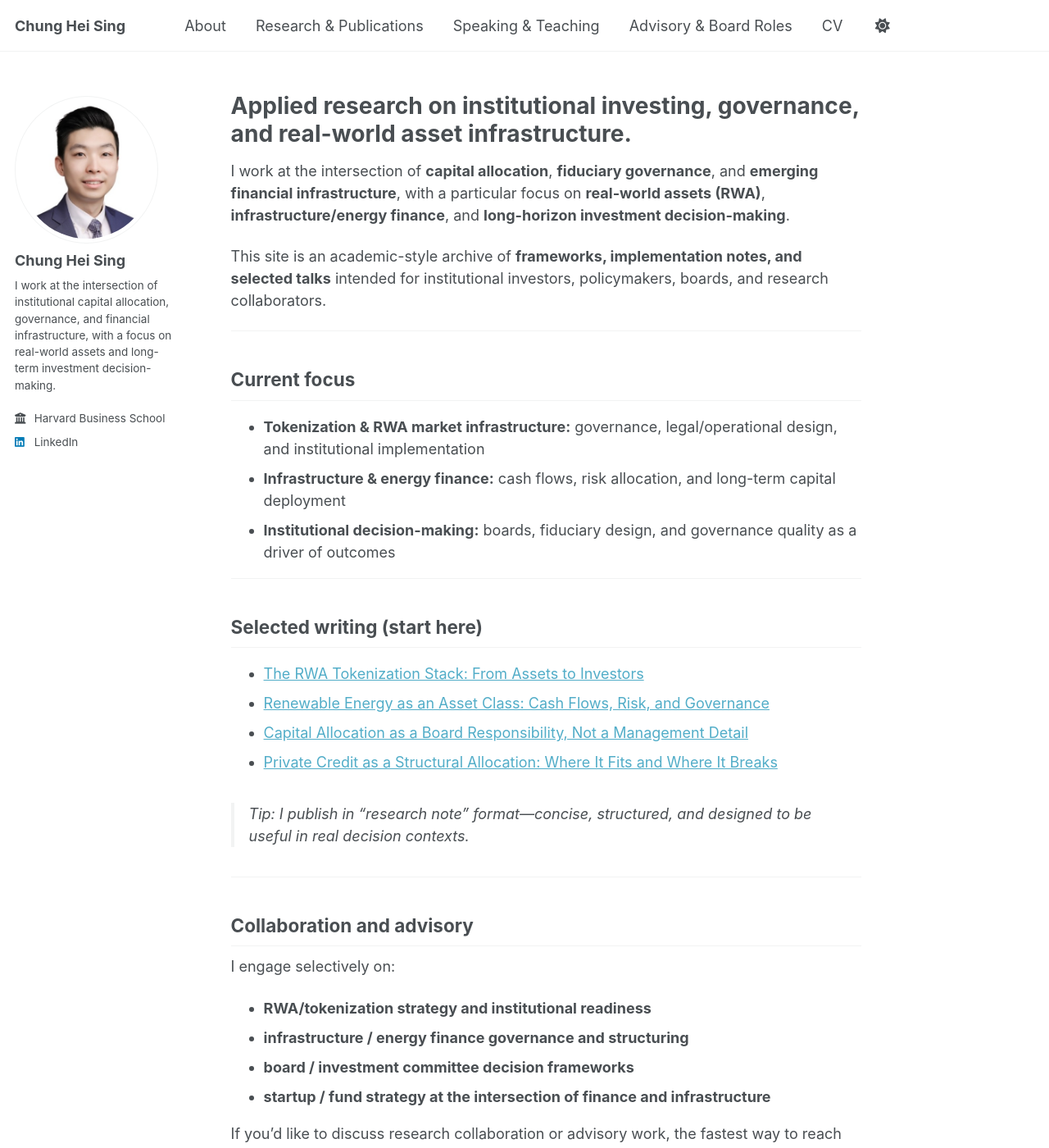
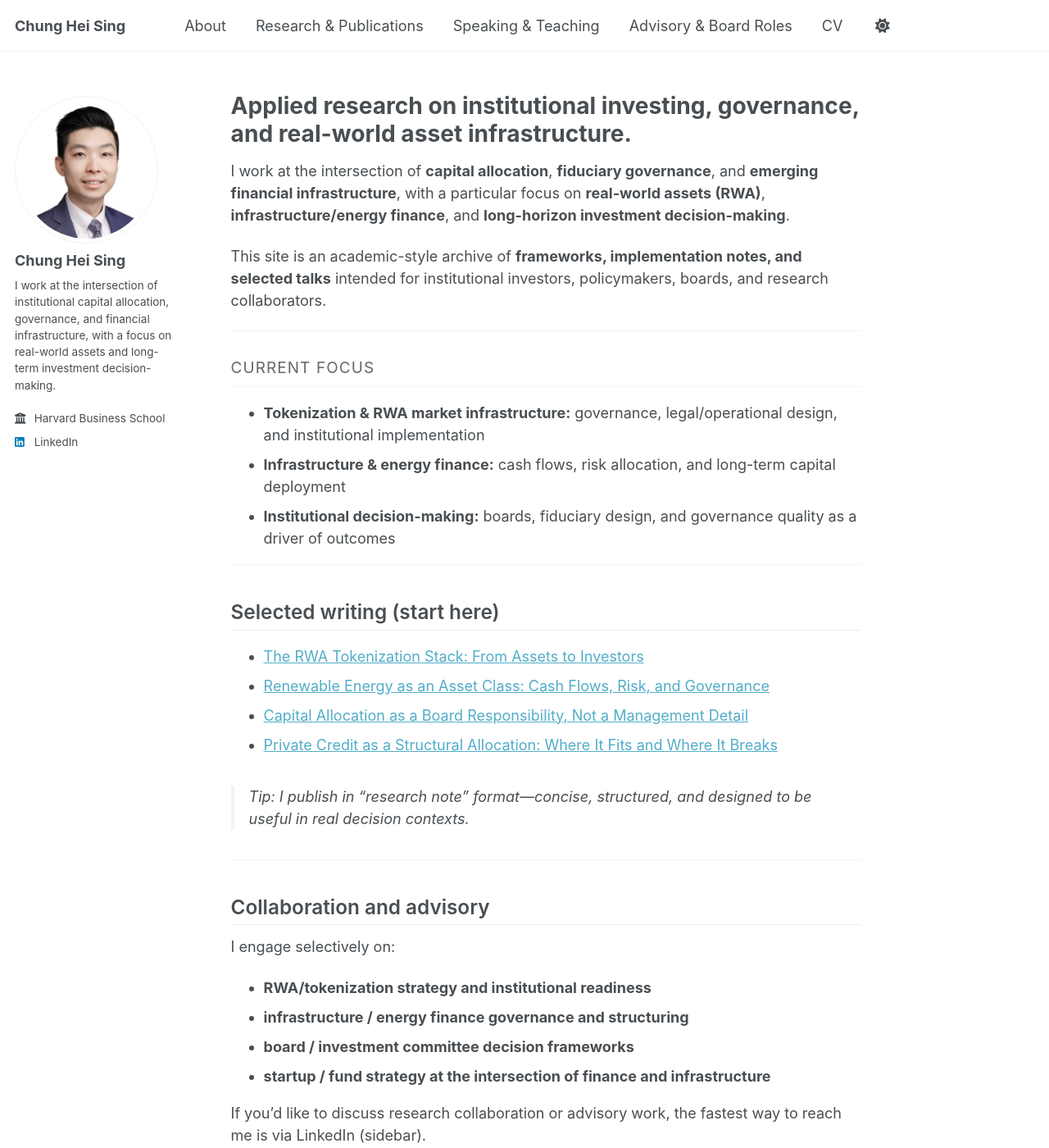
Before and after one commit to chungheising/chungheising.github.io, a Jekyll site: the page built from index.md, in a window 1280 px wide and 1400 px high. Shown: the whole window at 82% size. Built offline with Jekyll 4.4.1, drawn with Linux system fonts in a browser that asks for light colours; a script bundle is joined from its source files by our own code; library files that are not in the unit come from our copies.

Commit message:
Update _custom.scss

```diff
--- a/_sass/_custom.scss
+++ b/_sass/_custom.scss
@@ -9,3 +9,25 @@
   margin: 0.2em 0 0.6em 0;
   opacity: 0.85;
 }
+/* Publications page structural labels */
+
+.page__content h2 {
+  font-size: 1.35rem;
+  font-weight: 600;
+  margin-top: 1.8em;
+}
+
+/* Demote "Themes" label specifically */
+.page__content h2:first-of-type {
+  font-size: 1.05rem;
+  font-weight: 400;
+  text-transform: uppercase;
+  letter-spacing: 0.06em;
+  color: #666;
+  margin-bottom: 0.6em;
+}
+
+.page__content h2:not(:first-of-type) {
+  border-bottom: 1px solid #eee;
+  padding-bottom: 0.25em;
+}
```
